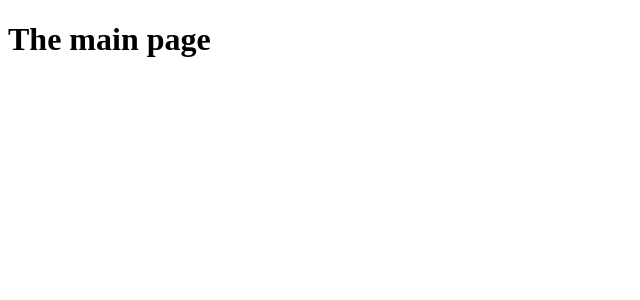
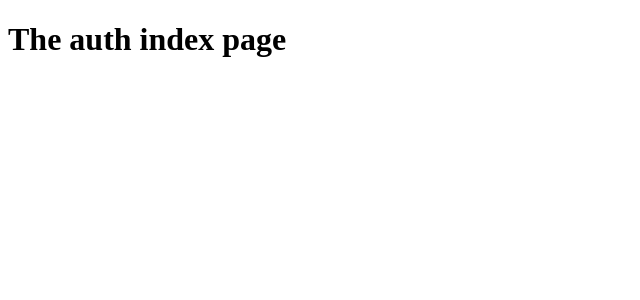
Before and after one commit to hawrot/nextJS, a Next.js app: page /auth in a window 1280 px wide. Shown: the top 300 px of the page, without its empty margins (0-640 px from the left). Built offline with nearby package versions, Linux system fonts and the light colour scheme.

Commit message:
Working with Link

```diff
--- a/pages/auth/index.js
+++ b/pages/auth/index.js
@@ -2,7 +2,7 @@
 
 const authIndexpage = () => (
     <div>
-        <h1>The main page</h1>
+        <h1>The auth index page</h1>
     </div>
 );
 
--- a/pages/index.js
+++ b/pages/index.js
@@ -1,8 +1,10 @@
 import React from 'react';
+import Link from 'next/link';
 
 const indexPage = () => (
     <div>
         <h1>The main page</h1>
+        <p>Go to <Link href="/auth"><a>Auth</a></Link></p>
     </div>
 );
 
```
